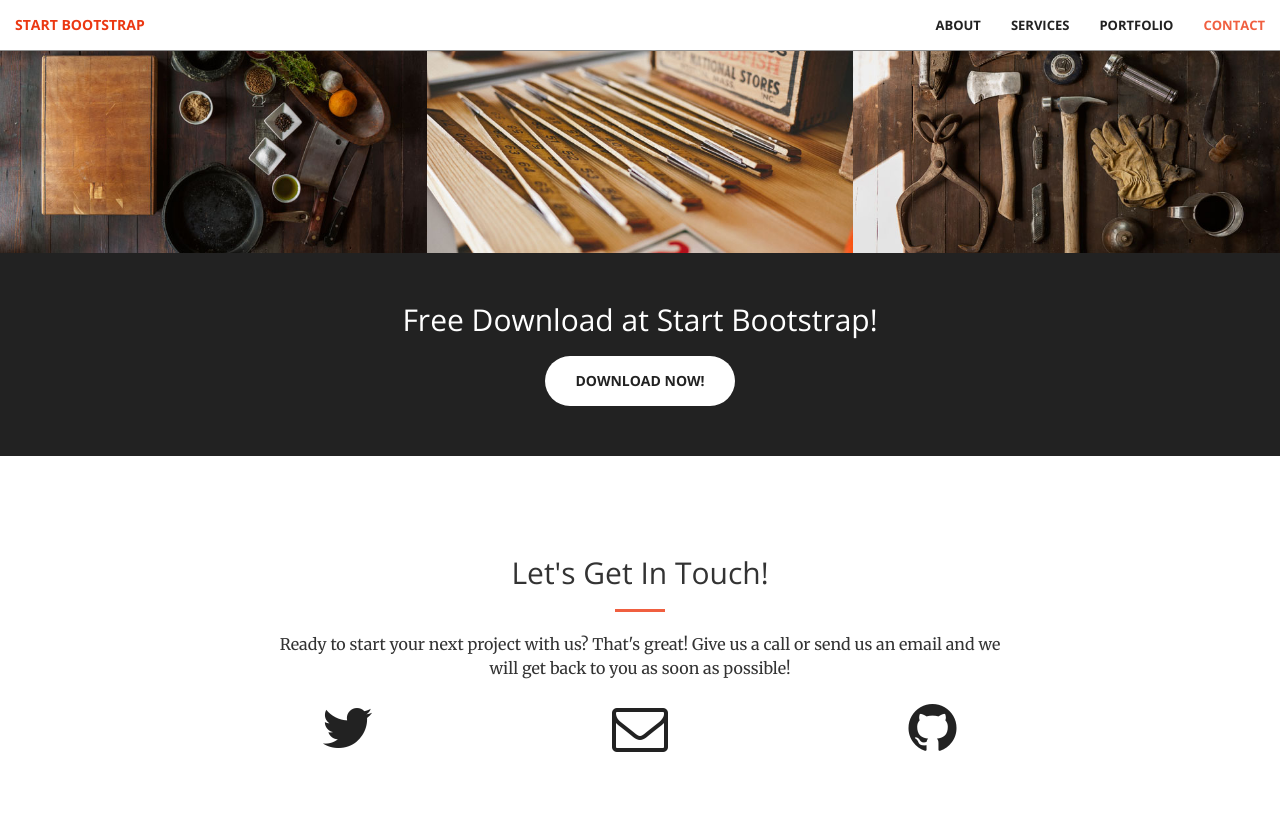
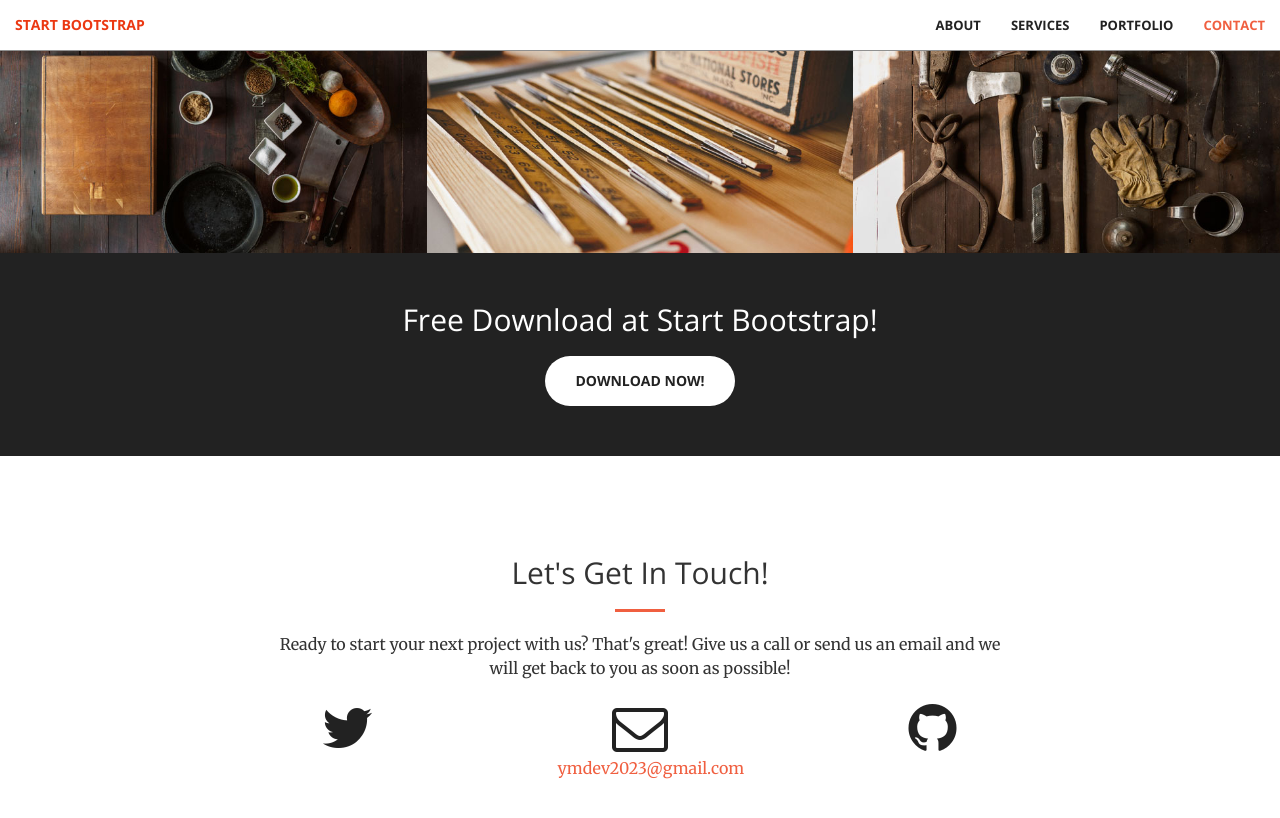
Before and after one commit to ymdev2023/ymdev2023.github.io, a Jekyll site: the page built from index.html, in a window 1280 px wide and 900 px high, scrolled down 1981 px. Shown: the top 818 px of the window. Built offline with Jekyll 4.4.1, drawn with Linux system fonts in a browser that asks for light colours.

Commit message:
Update _config.yml

```diff
--- a/_config.yml
+++ b/_config.yml
@@ -1,6 +1,6 @@
 # Site settings
-title:
-email:
+title: "YM's PORTFOLIO"
+email: "ymdev2023@gmail.com"
 description: > # this means to ignore newlines until "baseurl:"
 baseurl: "" # the subpath of your site, e.g. /blog/
 url: "" # the base hostname & protocol for your site
```
